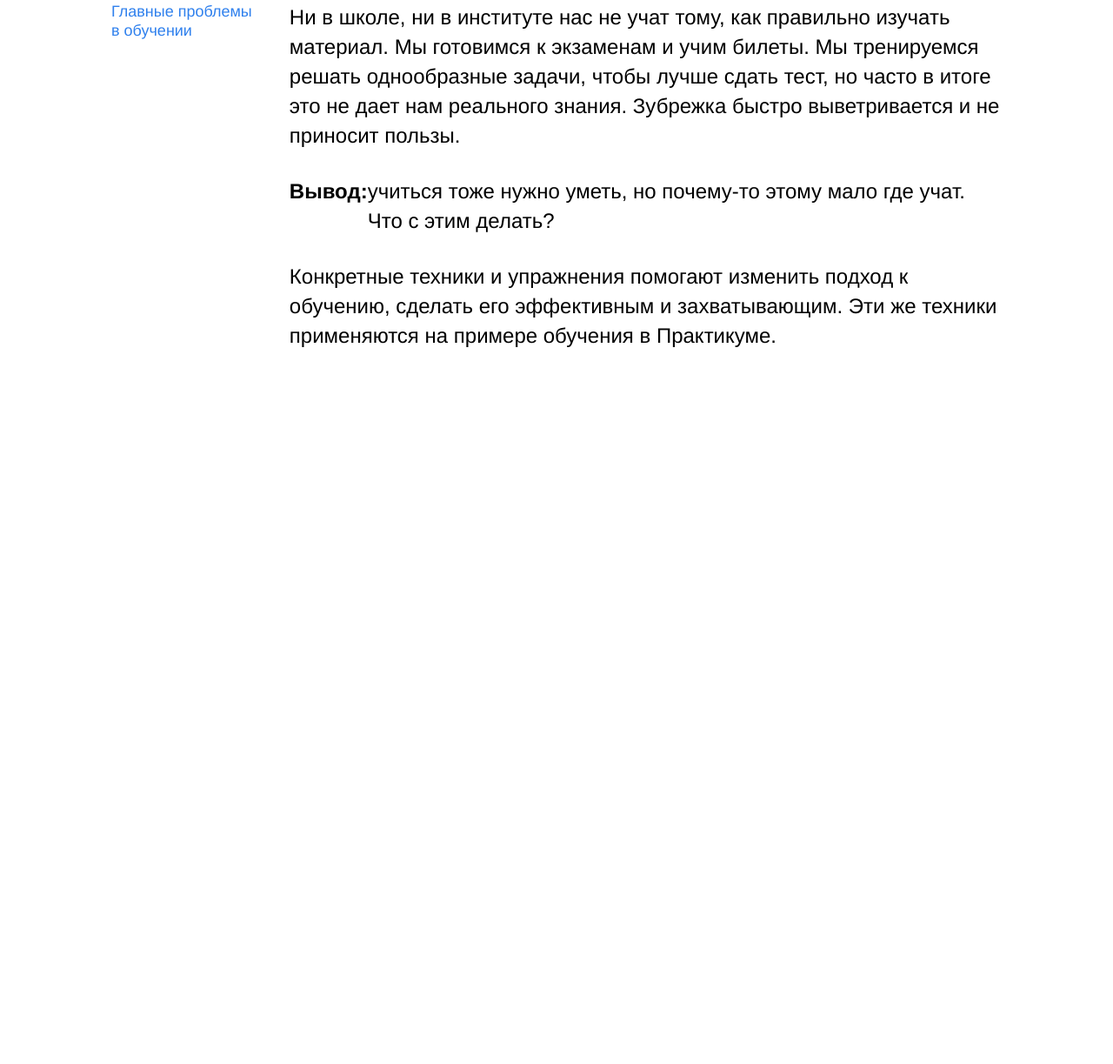
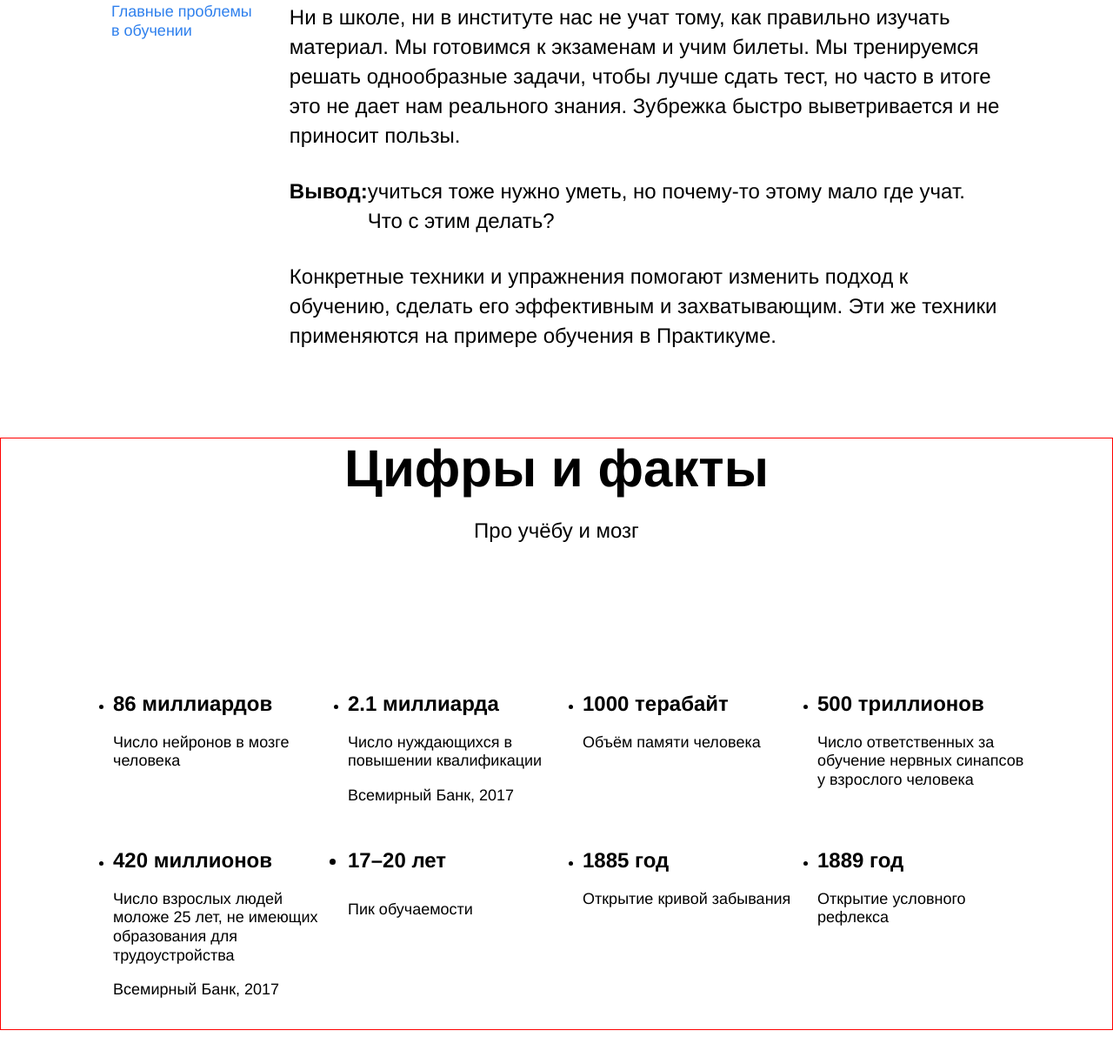
Before and after one commit to ivonki/how-to-learn, a plain HTML site: page index.html in a window 1280 px wide. Shown: the part 853-2076 px from the top of the page at 87% size. Before the commit the page ends 1256 px from the top, so only its background shows below. Drawn offline with Linux system fonts and the light colour scheme.

Commit message:
third page is ok

```diff
--- a/index.html
+++ b/index.html
@@ -32,13 +32,48 @@
           </div>
         </section>
 
-        <!-- <section class="digits">
+        <section class="digits">
           <h2 class="section-title">Цифры и факты</h2>
           <h3 class="section-subtitle">Про учёбу и мозг</h3>
           <div class="table">
-            тут будет таблица
+            <ul class="table">
+              <li class="table__cell">
+                <h4 class="table__heading">86 миллиардов</h4>
+                <p class="table__text">Число нейронов в мозге человека</p>
+              </li>
+              <li class="table__cell">
+                <h4 class="table__heading">2.1 миллиарда</h4>
+                <p class="table__text">Число нуждающихся в повышении квалификации</p>
+                <p class="table__text">Всемирный Банк, 2017</p>
+              </li>
+              <li class="table__cell">
+                <h4 class="table__heading">1000 терабайт</h4>
+                <p class="table__text">Объём памяти человека</p>
+              </li>
+              <li class="table__cell">
+                <h4 class="table__heading">500 триллионов</h4>
+                <p class="table__text">Число ответственных за обучение нервных синапсов у взрослого человека</p>
+              </li>
+              <li class="table__cell">
+                <h4 class="table__heading">420 миллионов</h4>
+                <p class="table__text">Число взрослых людей моложе 25 лет, не имеющих образования для трудоустройства</p>
+                <p class="table__text">Всемирный Банк, 2017</p>
+              </li>
+              <li class="table__heading">
+                <h4 class="table__cell">17–20 лет</h4>
+                <p class="table__text">Пик обучаемости</p>
+              </li>
+              <li class="table__cell">
+                <h4 class="table__heading">1885 год</h4>
+                <p class="table__text">Открытие кривой забывания</p>
+              </li>
+              <li class="table__cell">
+                <h4 class="table__heading">1889 год</h4>
+                <p class="table__text">Открытие условного рефлекса</p>
+              </li>
+            </ul>
           </div>
-        </section> -->
+        </section>
         <section class="feynman"></section>
         <section class="kaufman"></section>
       </main>
--- a/styles/style.css
+++ b/styles/style.css
@@ -80,9 +80,9 @@
   margin-top: 80px;
 }
 
-.content {
+/* .content {
   display: flex;
-}
+} */
 
 /* блок description */
 .description {
@@ -132,34 +132,58 @@
 
 /* блок digits */
 .digits {
-  box-sizing: border-box;
   margin-top: 100px;
   margin-bottom: 100px;
-  height: 100vh;
   display: flex;
+  align-items: center;
+  justify-content: center;
+  flex-direction: column;
+  border: 1px solid red;
 }
 
 
 .section-title {
-
+  margin-top: 0;
+  margin-bottom: 20px;
+  line-height: 1.15;
+  font-size: 60px;
+  font-weight: 600;
+  /* flex-direction: row; */
+  /* width: 60%; */
+  /* justify-content: center; */
 }
 
 .section-subtitle {
+  margin: 0;
 
+  line-height: 34px;
+  font-size: 24px;
+  font-weight: 500;
 }
 
 .table {
-/* перенос с помощью видимо wrap и space-between */
+  display: flex;
+  padding-top: 60px;
+  width: 1100px;
+  flex-wrap: wrap;
+  justify-content: space-between;
+  /* border: 1px solid red; */
 }
 
 .table__cell {
-
+  width: 250px;
 }
 
 .table__heading {
-
+  margin-bottom: 20px;
+  line-height: 1.15;
+  font-size: 24px;
+  font-weight: 600;
 }
 
 .table__text {
-
+  row-gap: 20px;
+  line-height: 1.2;
+  font-size: 18px;
+  font-weight: 500;
 }
```
